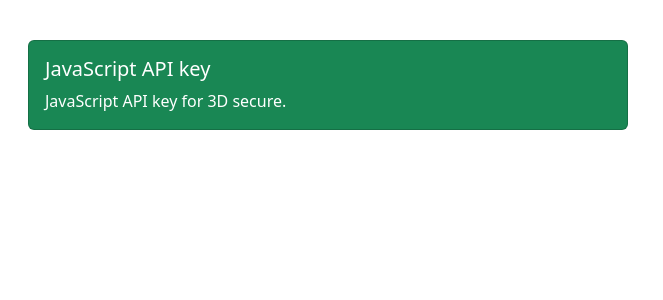
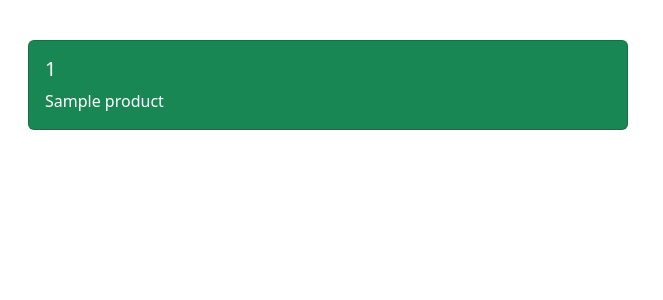
Before and after one commit to EphraimB/paay-demo-checkout-page, a Flask app: page / in a window 1280 px wide. Shown: the part 56-356 px from the top of the page, without its empty margins (0-663 px from the left). Run offline with Flask 2, Linux system fonts and the light colour scheme; tables that the repository leaves empty hold one stand-in row (values such as "Sample post"); some libraries are stand-ins or nearby versions.

Commit message:
Fetched from the db.

```diff
--- a/templates/index.html
+++ b/templates/index.html
@@ -24,14 +24,16 @@
           </nav>
           <main>
             <div class="row row-cols-1 row-cols-md-2 g-4 m-3">
+              {% for product in products %}
               <div class="col">
                 <div class="card text-bg-success">
                   <div class="card-body">
-                    <h5 class="card-title">JavaScript API key</h5>
-                    <p class="card-text">JavaScript API key for 3D secure.</p>
+                    <h5 class="card-title">{{product[0]}}</h5>
+                    <p class="card-text">{{product[1]}}</p>
                   </div>
                 </div>
               </div>
+              {% endfor %}
             </div>
           </main>
     </body>
```
